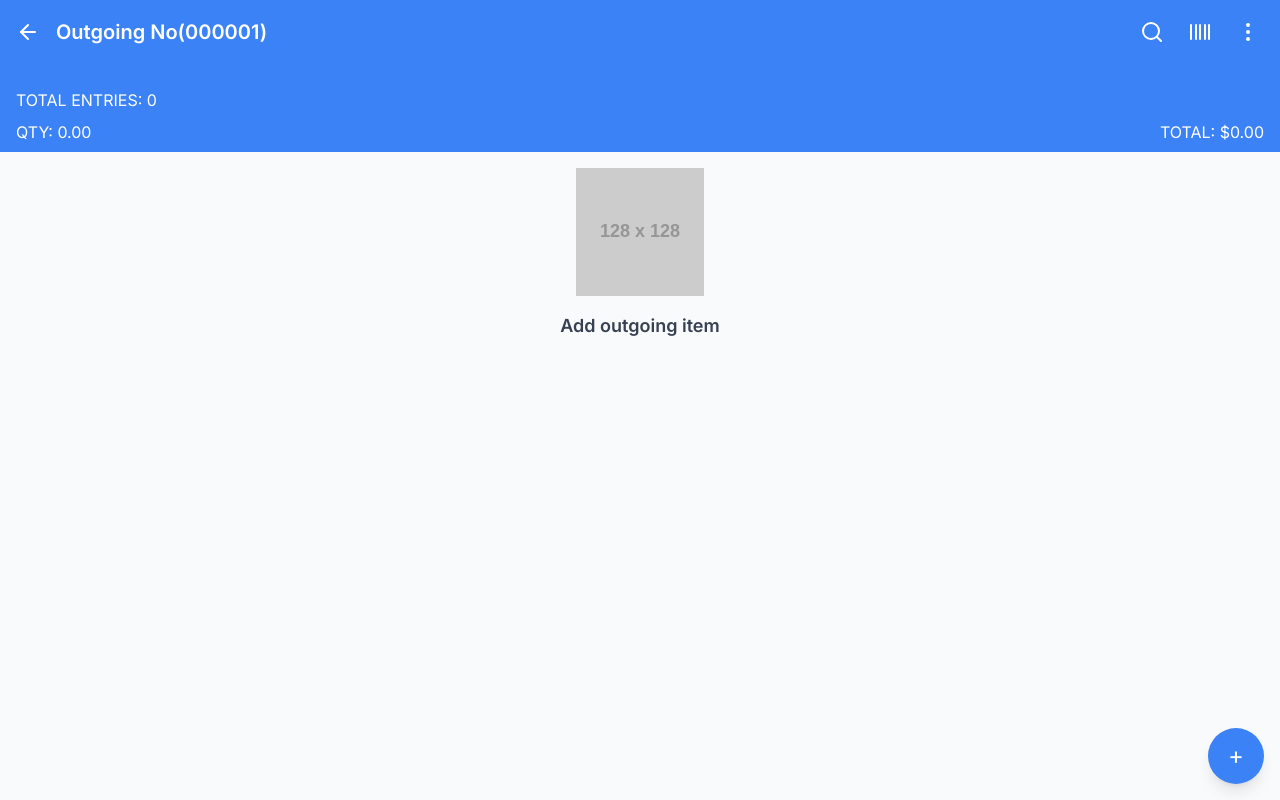
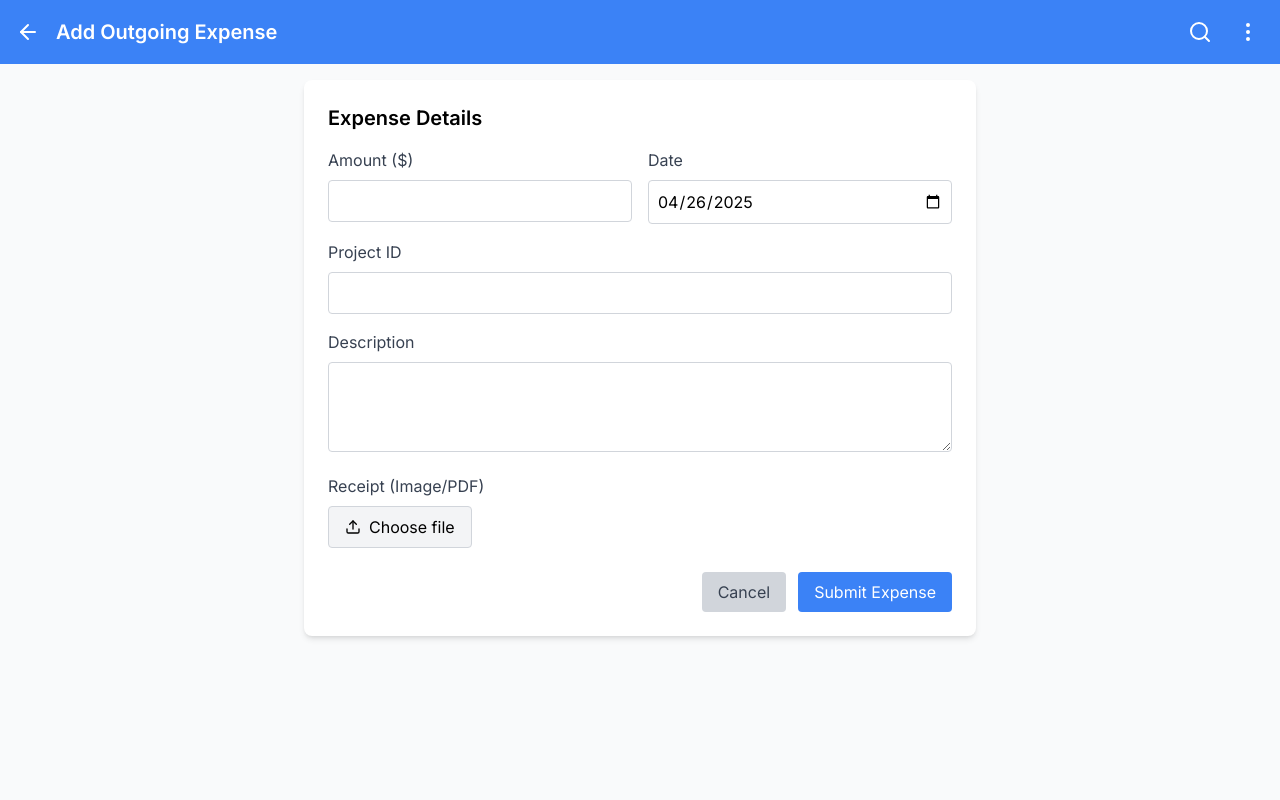
Before and after one commit to charl3sapolo/project, a React (Vite) app: page /outgoing in a window 1280 px wide. Built offline with nearby package versions, Linux system fonts and the light colour scheme.

Commit message:
refactor: simplify OutgoingItems component by removing unused state and improving form layout

```diff
--- a/src/pages/OutgoingItems.tsx
+++ b/src/pages/OutgoingItems.tsx
@@ -1,10 +1,7 @@
 import React, { useState } from 'react';
-import { ArrowLeft, Search, MoreVertical, Barcode, Upload } from 'lucide-react';
-import { outgoingItems } from '../data/mockData';
+import { ArrowLeft, Search, MoreVertical, Upload } from 'lucide-react';
 
 const OutgoingItems: React.FC = () => {
-  const currentItem = outgoingItems[0];
-  const [isFormOpen, setIsFormOpen] = useState(false);
   const [formData, setFormData] = useState({
     amount: '',
     description: '',
@@ -74,19 +71,16 @@ const OutgoingItems: React.FC = () => {
   return (
     <div className="min-h-screen bg-gray-50 flex flex-col">
       <header className="bg-blue-500 text-white p-4">
-        <div className="flex items-center justify-between mb-4">
+        <div className="flex items-center justify-between">
           <div className="flex items-center">
             <a href="/" className="p-2 -m-2">
               <ArrowLeft size={24} />
             </a>
-            <h1 className="text-xl font-semibold ml-4">Outgoing No({currentItem.id})</h1>
+            <h1 className="text-xl font-semibold ml-4">Add Outgoing Expense</h1>
           </div>
           <div className="flex items-center space-x-4">
             <button className="p-1">
               <Search size={24} />
-            </button>
-            <button className="p-1">
-              <Barcode size={24} />
             </button>
             <button className="p-1">
               <MoreVertical size={24} />
@@ -95,24 +89,14 @@ const OutgoingItems: React.FC = () => {
         </div>
       </header>
 
-      <div className="bg-blue-500 text-white px-4 py-2">
-        <div className="flex justify-between mb-2">
-          <div>TOTAL ENTRIES: {currentItem.totalEntries}</div>
-        </div>
-        <div className="flex justify-between">
-          <div>QTY: {currentItem.quantity.toFixed(2)}</div>
-          <div>TOTAL: ${currentItem.total.toFixed(2)}</div>
-        </div>
-      </div>
-
       <main className="flex-1 p-4">
-        {isFormOpen ? (
-          <div className="bg-white rounded-lg shadow-md p-6 mb-6">
-            <h2 className="text-xl font-semibold mb-4">Add New Expense</h2>
+        <div className="bg-white rounded-lg shadow-md p-6 max-w-2xl mx-auto">
+          <h2 className="text-xl font-semibold mb-4">Expense Details</h2>
           <form onSubmit={handleSubmit}>
-              <div className="mb-4">
+            <div className="grid grid-cols-1 md:grid-cols-2 gap-4 mb-4">
+              <div>
                 <label className="block text-gray-700 mb-2" htmlFor="amount">
-                  Amount
+                  Amount ($)
                 </label>
                 <input
                   type="number"
@@ -122,25 +106,12 @@ const OutgoingItems: React.FC = () => {
                   onChange={handleInputChange}
                   className="w-full p-2 border border-gray-300 rounded"
                   required
+                  step="0.01"
+                  min="0"
                 />
               </div>
 
-              <div className="mb-4">
-                <label className="block text-gray-700 mb-2" htmlFor="description">
-                  Description
-                </label>
-                <input
-                  type="text"
-                  id="description"
-                  name="description"
-                  value={formData.description}
-                  onChange={handleInputChange}
-                  className="w-full p-2 border border-gray-300 rounded"
-                  required
-                />
-              </div>
-
-              <div className="mb-4">
+              <div>
                 <label className="block text-gray-700 mb-2" htmlFor="date">
                   Date
                 </label>
@@ -154,6 +125,7 @@ const OutgoingItems: React.FC = () => {
                   required
                 />
               </div>
+            </div>
 
             <div className="mb-4">
               <label className="block text-gray-700 mb-2" htmlFor="project_id">
@@ -166,6 +138,21 @@ const OutgoingItems: React.FC = () => {
                 value={formData.project_id}
                 onChange={handleInputChange}
                 className="w-full p-2 border border-gray-300 rounded"
+                required
+              />
+            </div>
+
+            <div className="mb-4">
+              <label className="block text-gray-700 mb-2" htmlFor="description">
+                Description
+              </label>
+              <textarea
+                id="description"
+                name="description"
+                value={formData.description}
+                onChange={handleInputChange}
+                className="w-full p-2 border border-gray-300 rounded"
+                rows={3}
                 required
               />
             </div>
@@ -191,7 +178,9 @@ const OutgoingItems: React.FC = () => {
             </div>
 
             {submitMessage && (
-                <div className={`mb-4 p-2 rounded ${submitMessage.includes('success') ? 'bg-green-100 text-green-700' : 'bg-red-100 text-red-700'}`}>
+              <div className={`mb-4 p-2 rounded ${
+                submitMessage.includes('success') ? 'bg-green-100 text-green-700' : 'bg-red-100 text-red-700'
+              }`}>
                 {submitMessage}
               </div>
             )}
@@ -199,7 +188,7 @@ const OutgoingItems: React.FC = () => {
             <div className="flex justify-end space-x-3">
               <button
                 type="button"
-                  onClick={() => setIsFormOpen(false)}
+                onClick={() => window.history.back()}
                 className="px-4 py-2 bg-gray-300 text-gray-700 rounded hover:bg-gray-400"
                 disabled={isSubmitting}
               >
@@ -215,30 +204,7 @@ const OutgoingItems: React.FC = () => {
             </div>
           </form>
         </div>
-        ) : (
-          <div className="flex flex-col items-center justify-center flex-1 text-center">
-            <div className="w-32 h-32 mb-4">
-              <img
-                src="https://via.placeholder.com/128"
-                alt="Add outgoing item"
-                className="w-full h-full object-contain"
-              />
-            </div>
-            <p className="text-lg font-semibold text-gray-700">Add outgoing item</p>
-          </div>
-        )}
       </main>
-
-      {!isFormOpen && (
-        <div className="fixed bottom-4 right-4">
-          <button
-            onClick={() => setIsFormOpen(true)}
-            className="bg-blue-500 text-white w-14 h-14 rounded-full shadow-lg flex items-center justify-center hover:bg-blue-600"
-          >
-            <span className="text-2xl">+</span>
-          </button>
-        </div>
-      )}
     </div>
   );
 };
```
Lines whose indentation alone changed are shown as unchanged.
